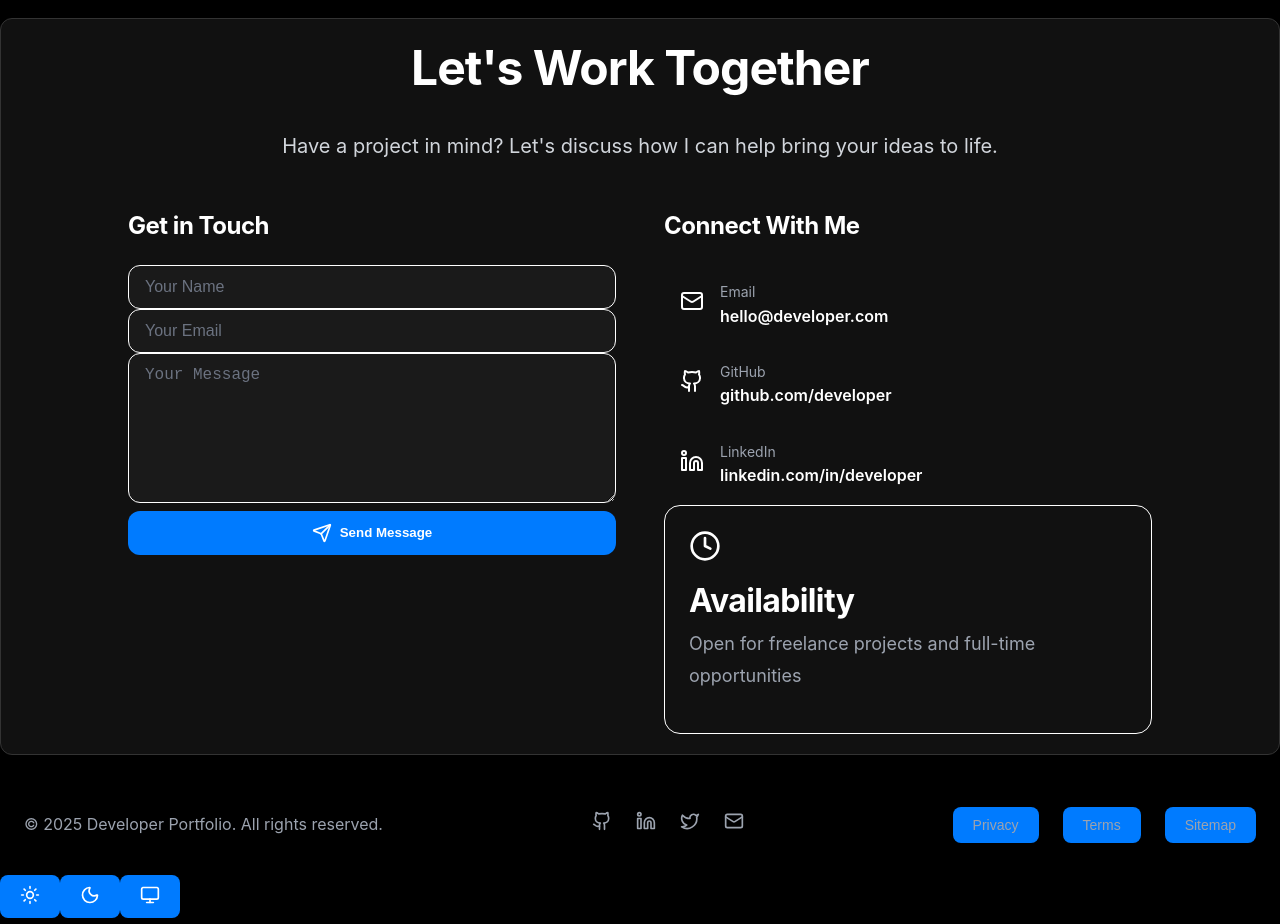
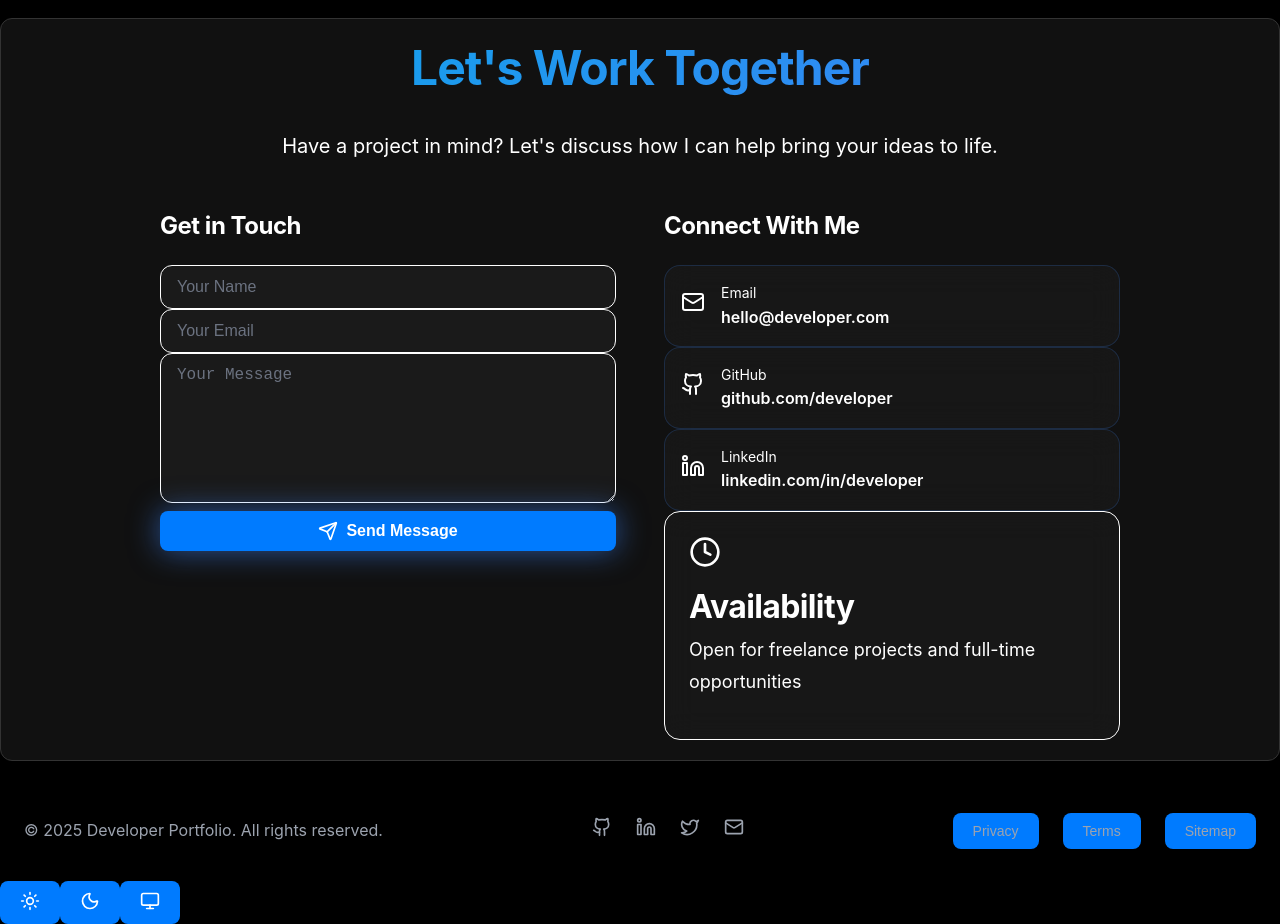
Before and after one commit to mbayajames/portfolio-project, a React (Create React App) app: page / in a window 1280 px wide. Shown: the part 5464-6388 px from the top of the page. Built offline with nearby package versions, Linux system fonts and the light colour scheme.

Commit message:
Update Contact component with improved layout and styling

```diff
--- a/src/components/sections/Contact.js
+++ b/src/components/sections/Contact.js
@@ -1,8 +1,12 @@
-import React, { useState } from 'react';
+import React, { useEffect, useRef, useState } from 'react';
 import { Mail, Github, Linkedin, Clock, Send } from 'lucide-react';
 
 const Contact = () => {
   const [formData, setFormData] = useState({ name: '', email: '', message: '' });
+  const sectionRef = useRef(null);
+  const headingRef = useRef(null);
+  const formRef = useRef(null);
+  const contactInfoRef = useRef(null);
 
   const handleFormChange = (e) => {
     setFormData({ ...formData, [e.target.name]: e.target.value });
@@ -15,27 +19,64 @@ const Contact = () => {
   };
 
   const contactInfo = [
-    { icon: Mail, label: 'Email', value: 'hello@developer.com', color: 'from-red-400 to-pink-400' },
-    { icon: Github, label: 'GitHub', value: 'github.com/developer', color: 'from-gray-400 to-gray-600' },
-    { icon: Linkedin, label: 'LinkedIn', value: 'linkedin.com/in/developer', color: 'from-blue-400 to-blue-600' }
+    { icon: Mail, label: 'Email', value: 'hello@developer.com', color: 'gradient-blue' },
+    { icon: Github, label: 'GitHub', value: 'github.com/developer', color: 'gradient-blue-dark' },
+    { icon: Linkedin, label: 'LinkedIn', value: 'linkedin.com/in/developer', color: 'gradient-blue-light' },
   ];
 
+  useEffect(() => {
+    const sectionElement = sectionRef.current;
+    const headingElement = headingRef.current;
+    const formElement = formRef.current;
+    const contactInfoElement = contactInfoRef.current;
+
+    const observer = new IntersectionObserver(
+      (entries) => {
+        entries.forEach((entry) => {
+          if (entry.isIntersecting) {
+            entry.target.classList.add('animate-on-scroll', 'visible');
+            if (entry.target === contactInfoElement) {
+              entry.target.querySelectorAll('.contact-item').forEach((item, idx) => {
+                item.classList.add('stagger-item', `delay-${100 * (idx + 1)}`);
+              });
+            }
+            observer.unobserve(entry.target);
+          }
+        });
+      },
+      { threshold: 0.2 }
+    );
+
+    if (sectionElement) observer.observe(sectionElement);
+    if (headingElement) observer.observe(headingElement);
+    if (formElement) observer.observe(formElement);
+    if (contactInfoElement) observer.observe(contactInfoElement);
+
+    return () => {
+      if (sectionElement) observer.unobserve(sectionElement);
+      if (headingElement) observer.unobserve(headingElement);
+      if (formElement) observer.unobserve(formElement);
+      if (contactInfoElement) observer.unobserve(contactInfoElement);
+    };
+  }, []);
+
   return (
-    <section id="contact" className="py-20 px-6">
-      <div className="max-w-5xl mx-auto">
-        <h2 className="text-5xl font-bold text-center mb-8">
-          <span className="bg-gradient-to-r from-cyan-400 to-purple-400 bg-clip-text text-transparent">
-            Let's Work Together
-          </span>
+    <section id="contact" className="section py-20 px-6" ref={sectionRef}>
+      <div className="container max-w-5xl mx-auto">
+        <h2
+          className="text-5xl font-bold text-center mb-8 gradient-text-blue animate-fadeInUp"
+          ref={headingRef}
+        >
+          Let's Work Together
         </h2>
 
-        <p className="text-xl text-gray-300 mb-12 text-center">
+        <p className="text-xl text-gray-200 mb-12 text-center animate-fadeIn delay-200">
           Have a project in mind? Let's discuss how I can help bring your ideas to life.
         </p>
 
         <div className="grid md:grid-cols-2 gap-12">
           {/* Contact Form */}
-          <div>
+          <div className="animate-slideInFromBottom delay-300" ref={formRef}>
             <h3 className="text-2xl font-bold mb-6">Get in Touch</h3>
 
             <div className="space-y-4">
@@ -45,7 +86,7 @@ const Contact = () => {
                 placeholder="Your Name"
                 value={formData.name}
                 onChange={handleFormChange}
-                className="w-full px-4 py-3 bg-slate-800/50 border border-slate-700 rounded-lg focus:outline-none focus:border-cyan-400 transition-colors"
+                className="w-full px-4 py-3 bg-bg-tertiary border border-blue-300 rounded-lg focus:outline-none focus:border-blue-300 focus:shadow-blue-light transition-all stagger-item"
               />
 
               <input
@@ -54,7 +95,7 @@ const Contact = () => {
                 placeholder="Your Email"
                 value={formData.email}
                 onChange={handleFormChange}
-                className="w-full px-4 py-3 bg-slate-800/50 border border-slate-700 rounded-lg focus:outline-none focus:border-cyan-400 transition-colors"
+                className="w-full px-4 py-3 bg-bg-tertiary border border-blue-300 rounded-lg focus:outline-none focus:border-blue-300 focus:shadow-blue-light transition-all stagger-item delay-100"
               />
 
               <textarea
@@ -63,13 +104,12 @@ const Contact = () => {
                 value={formData.message}
                 onChange={handleFormChange}
                 rows={5}
-                className="w-full px-4 py-3 bg-slate-800/50 border border-slate-700 rounded-lg focus:outline-none focus:border-
-                cyan-400 transition-colors resize-none"
+                className="w-full px-4 py-3 bg-bg-tertiary border border-blue-300 rounded-lg focus:outline-none focus:border-blue-300 focus:shadow-blue-light transition-all stagger-item delay-200 resize-none"
               />
 
               <button
                 onClick={handleSubmit}
-                className="w-full px-8 py-3 bg-gradient-to-r from-cyan-500 to-purple-600 rounded-lg font-semibold hover:scale-105 transition-transform duration-300 flex items-center justify-center gap-2"
+                className="btn btn-primary w-full px-8 py-3 rounded-lg font-semibold hover:scale-105 transition-transform duration-300 flex items-center justify-center gap-2 stagger-item delay-300"
               >
                 <Send className="w-5 h-5" /> Send Message
               </button>
@@ -77,28 +117,28 @@ const Contact = () => {
           </div>
 
           {/* Contact Info */}
-          <div className="space-y-6">
+          <div className="space-y-6 animate-slideInRight delay-400" ref={contactInfoRef}>
             <h3 className="text-2xl font-bold mb-6">Connect With Me</h3>
 
             {contactInfo.map((contact, idx) => (
               <div
                 key={idx}
-                className="flex items-center gap-4 p-4 bg-slate-800/50 rounded-xl hover:scale-105 transition-transform duration-300 cursor-pointer"
+                className="contact-item flex items-center gap-4 p-4 card glass rounded-xl hover:scale-105 transition-transform duration-300 cursor-pointer"
               >
-                <div className={`p-3 rounded-lg bg-gradient-to-r ${contact.color}`}>
+                <div className={`p-3 rounded-lg ${contact.color}`}>
                   <contact.icon className="w-6 h-6 text-white" />
                 </div>
                 <div>
-                  <div className="text-sm text-gray-400">{contact.label}</div>
-                  <div className="font-semibold">{contact.value}</div>
+                  <div className="text-sm text-gray-200">{contact.label}</div>
+                  <div className="font-semibold text-blue-300">{contact.value}</div>
                 </div>
               </div>
             ))}
 
-            <div className="p-6 bg-gradient-to-r from-cyan-500/10 to-purple-600/10 rounded-xl border border-cyan-500/20 mt-8">
-              <Clock className="w-8 h-8 text-cyan-400 mb-3" />
+            <div className="p-6 card glass rounded-xl border border-blue-300/20 mt-8">
+              <Clock className="w-8 h-8 text-blue-300 mb-3" />
               <h4 className="font-bold mb-2">Availability</h4>
-              <p className="text-gray-400">Open for freelance projects and full-time opportunities</p>
+              <p className="text-gray-200">Open for freelance projects and full-time opportunities</p>
             </div>
           </div>
         </div>
```
